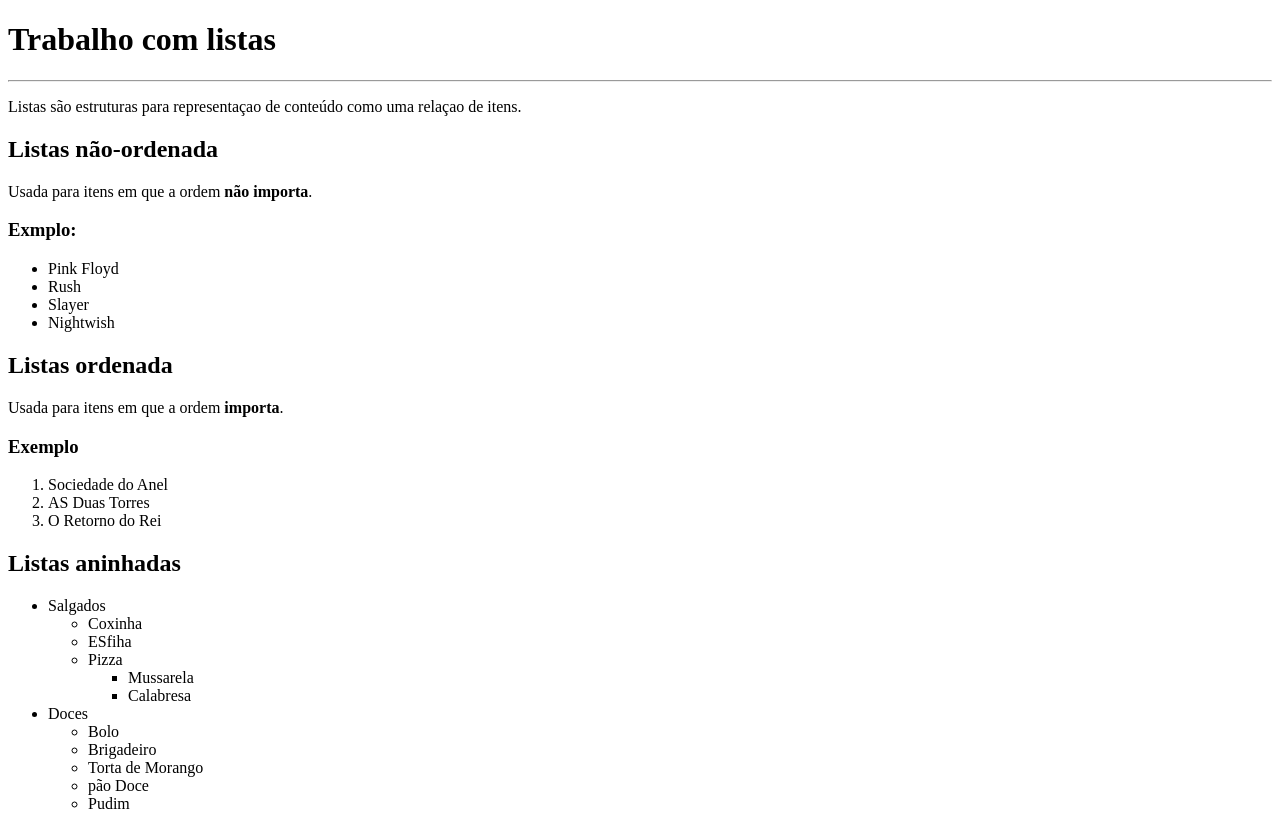
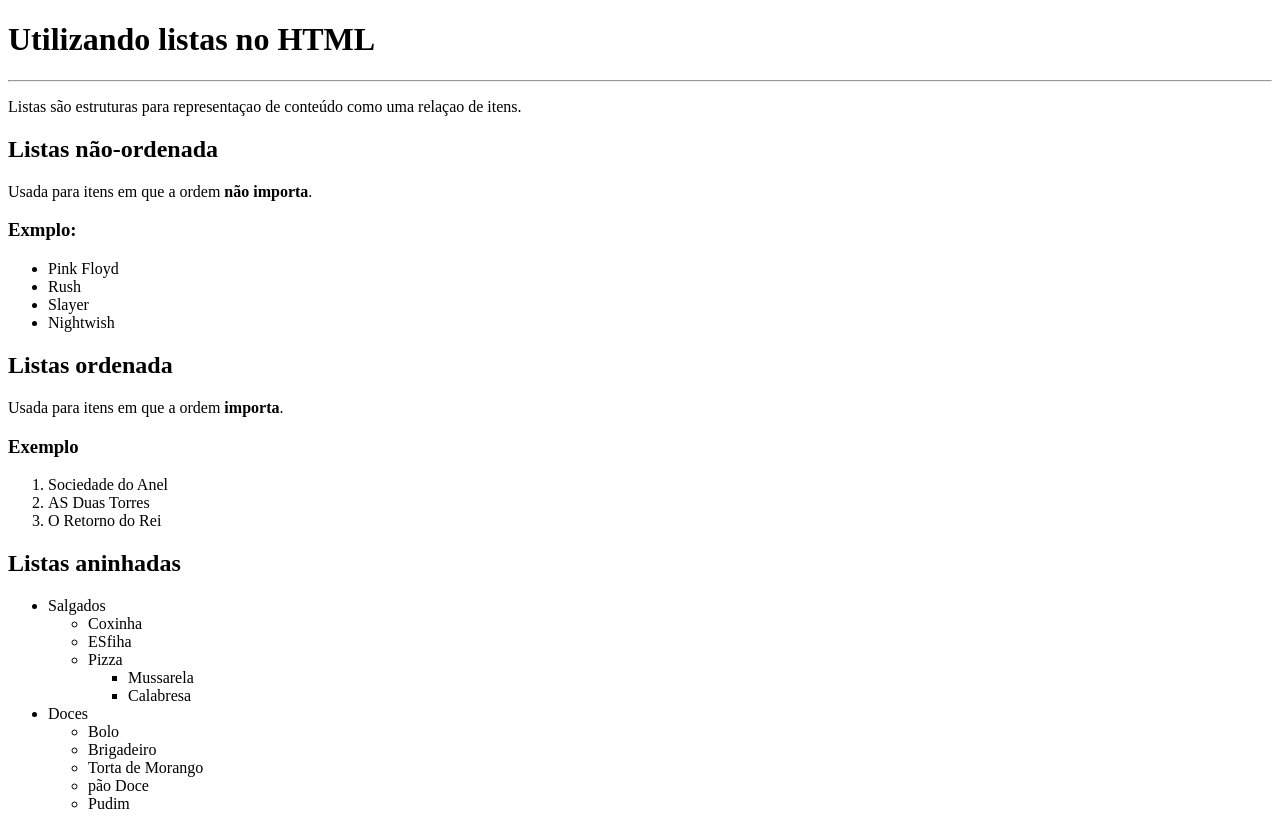
Before and after one commit to joaopedro-style/aulas-front, a plain HTML site: page listas.html in a window 1280 px wide. Drawn offline with Linux system fonts and the light colour scheme.

Commit message:
Altera o texto do h1

```diff
--- a/listas.html
+++ b/listas.html
@@ -8,7 +8,7 @@
 </head>
 
 <body>
-    <h1>Trabalho com listas</h1>
+    <h1>Utilizando listas no HTML</h1>
     <hr>
     <p>Listas são estruturas para representaçao de conteúdo como uma relaçao de itens.</p>
 
```
